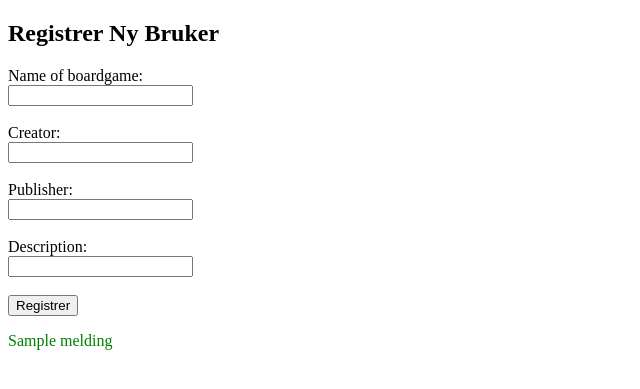
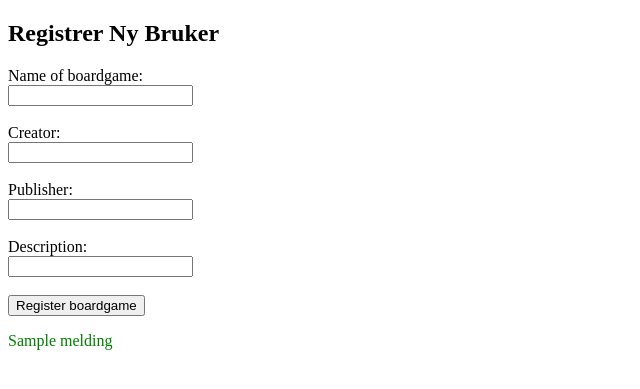
Before and after one commit to sivertmh/boardgame-site, a Flask app: template templates/register_boardgame.html in a window 1280 px wide. Shown: the top 389 px of the page, without its empty margins (0-640 px from the left). Run offline with Flask 3, Linux system fonts and the light colour scheme; the template is opened without the code that fills it: most values are stand-ins (such as "Sample title", 1, 10 or a date in 2020).

Commit message:
progress on registering of boardgame

```diff
--- a/app.py
+++ b/app.py
@@ -39,11 +39,18 @@ def create_tables():
         CREATE TABLE boardgame (
             id INT AUTO_INCREMENT PRIMARY KEY,
             name VARCHAR(255) NOT NULL,
+            year_published INT,
             creator VARCHAR(255),
             publisher VARCHAR(255),
             description TEXT CHARACTER SET utf8mb4
             )""")
     spk_db.commit()
+
+    try:
+        create_tables()
+        print("Tabeller ble laget!")
+    except:
+        print("Tabeller ble ikke laget (finnes kanskje fra før)")
 
 # Route for hjemside
 @app.route("/")
@@ -74,6 +81,26 @@ def register():
 
     return render_template("register.html")
 
+# Route for registrering av brettspill
+@app.route("/register_boardgame", methods=["GET", "POST"])
+def register_boardgame():
+    if request.method == "POST":
+        bg_name = request.form['name']
+        bg_name = request.form['name']
+        creator = request.form['creator']
+        publisher = request.form['publisher']
+        desc = request.form['description']
+
+        cursor.execute("INSERT INTO boardgame (name, year_published, creator, publisher, description) VALUES (%s, %s, %s, %s)", (bg_name, creator, publisher, desc))
+        spk_db.commit()
+        cursor.close()
+        spk_db.close()
+
+        flash("Boardgame registered!", "success")
+        return redirect(url_for("register_boardgame"))
+
+    return render_template("register_boardgame.html")
+
 # Route for innlogging
 @app.route("/login", methods=["GET", "POST"])
 def login():
--- a/templates/login.html
+++ b/templates/login.html
@@ -4,7 +4,7 @@
 <head>
     <meta charset="UTF-8">
     <meta name="viewport" content="width=device-width, initial-scale=1.0">
-    <title>Login - SPK</title>
+    <title>Login - IBDb</title>
 </head>
 
 <body>
--- a/templates/register.html
+++ b/templates/register.html
@@ -4,7 +4,7 @@
 <head>
     <meta charset="UTF-8">
     <meta name="viewport" content="width=device-width, initial-scale=1.0">
-    <title>Register - SPK</title>
+    <title>Register - IBDb</title>
 </head>
 
 <body>
--- a/templates/register_boardgame.html
+++ b/templates/register_boardgame.html
@@ -4,12 +4,12 @@
 <head>
     <meta charset="UTF-8">
     <meta name="viewport" content="width=device-width, initial-scale=1.0">
-    <title>Register a BHoardgame - SPK</title>
+    <title>Register a Boardgame - IBDb</title>
 </head>
 
 <body>
     <h2>Registrer Ny Bruker</h2>
-    <form method="POST" action="{{ url_for('register') }}">
+    <form method="POST" action="{{ url_for('register_boardgame') }}">
         <label for="name">Name of boardgame:</label><br>
         <input type="text" id="name" name="name" required><br><br>
 
@@ -22,7 +22,7 @@
         <label for="description">Description:</label><br>
         <input type="description" id="description" name="description" required><br><br>
 
-        <button type="submit">Registrer</button>
+        <button type="submit">Register boardgame</button>
     </form>
 
     {% if melding %}
```
Also changed, not shown: README.md, 1 other file.
